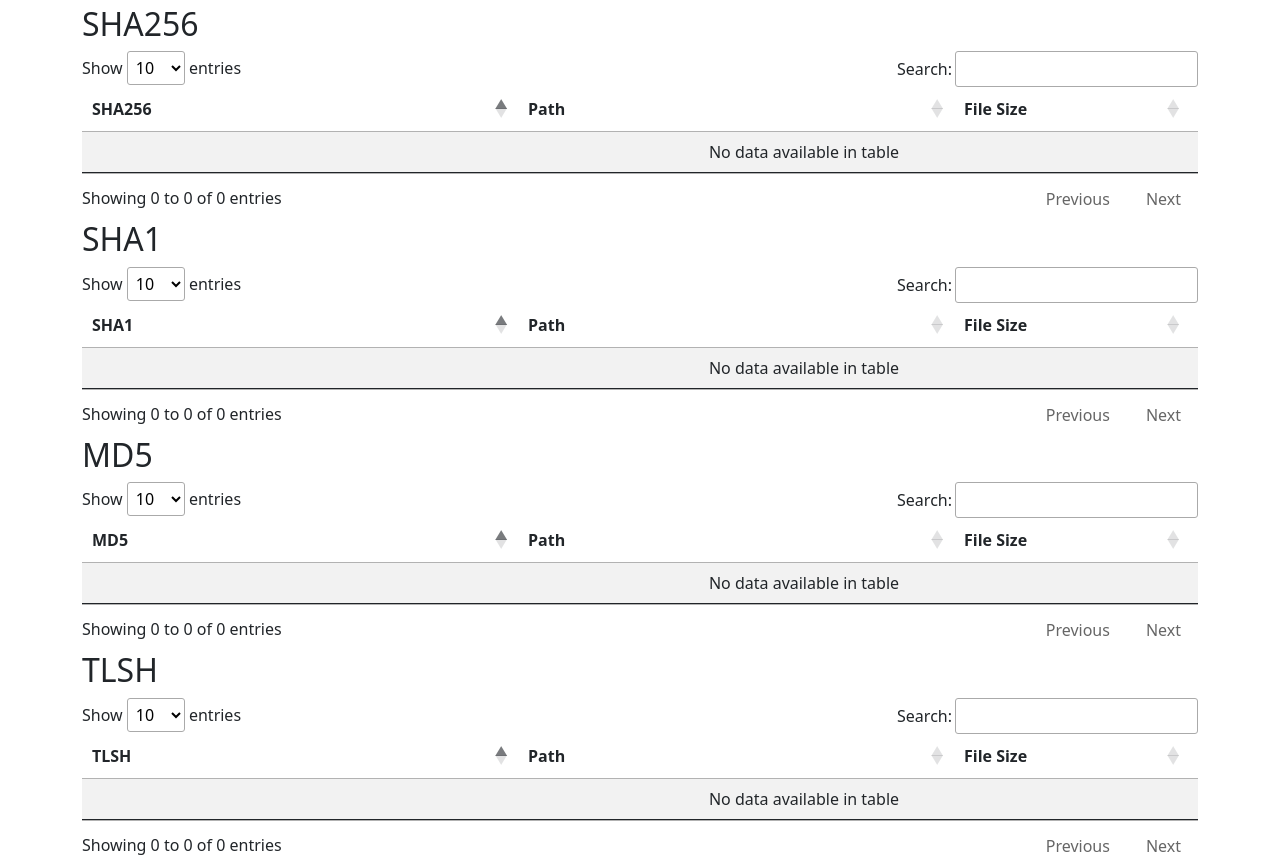
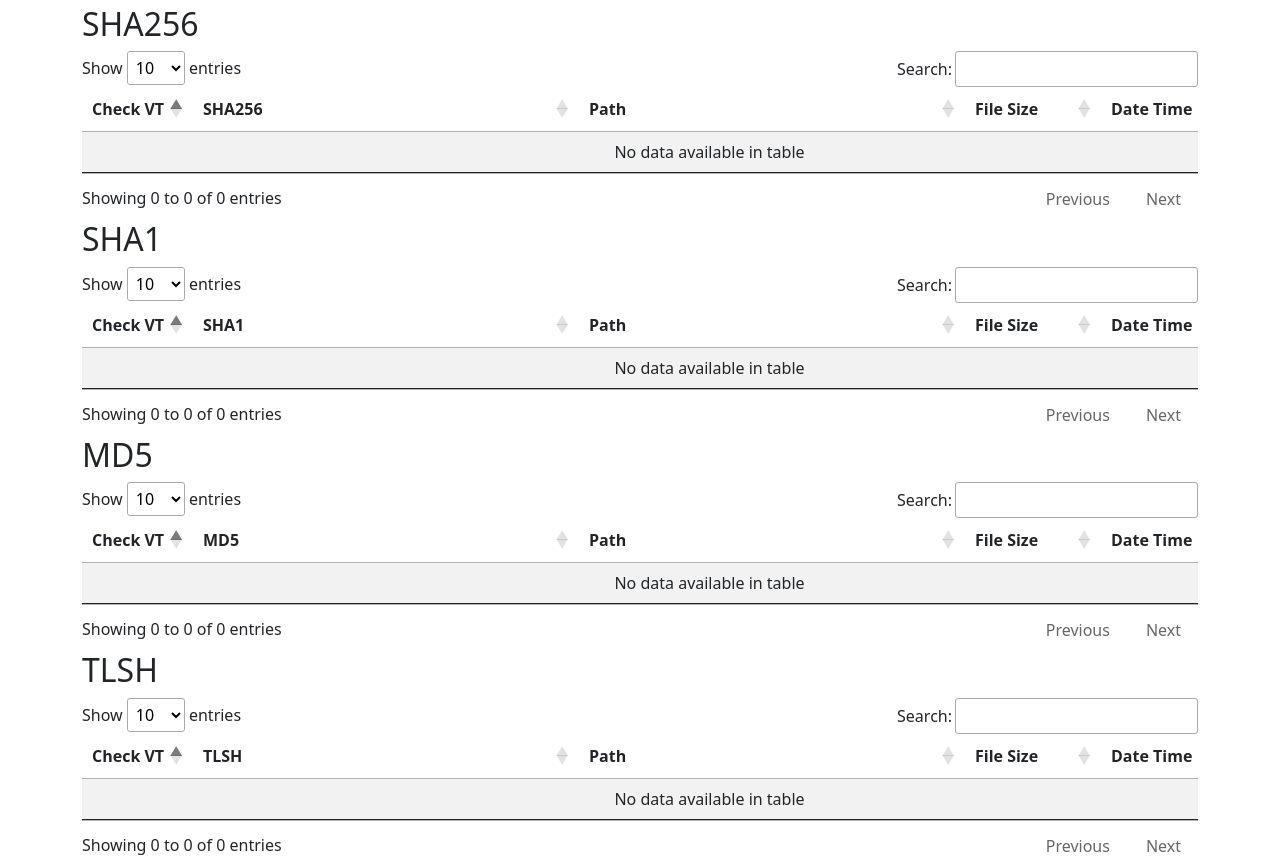
Before and after one commit to crispchris33/python-edr, a Flask app: page /single_item in a window 1280 px wide. Shown: the part 107-974 px from the top of the page. Run offline with Flask 3, Linux system fonts and the light colour scheme; data that the repository does not hold is empty; some libraries are stand-ins or nearby versions.

Commit message:
added vt check to single item view  - generates vt check from selected hash

```diff
--- a/app.py
+++ b/app.py
@@ -4,7 +4,7 @@
 import os
 import urllib.parse
 from urllib.parse import unquote
-
+from virus_check import run_vt_check
 
 app = Flask(__name__)
 
@@ -230,5 +230,19 @@
     })
 
 
+
+# VT Stuff
+
+@app.route('/run_vt_check', methods=['POST'])
+def handle_vt_check():
+    data = request.get_json()
+    hash_type = data['hash_type']
+    hash_value = data['hash_value']
+
+    run_vt_check(hash_type, hash_value)
+
+    return jsonify({'message': 'Scan complete'})
+
+
 if __name__ == "__main__":
     app.run(debug=True)
--- a/templates/base.html
+++ b/templates/base.html
@@ -6,6 +6,7 @@
     <script src="https://code.jquery.com/jquery-3.6.0.min.js"></script>
     <script src="https://cdn.datatables.net/1.10.25/js/jquery.dataTables.min.js"></script>
     <link rel="stylesheet" type="text/css" href="{{ url_for('static', filename='css/custom.css') }}">
+    <script type="text/javascript" src="/path/to/vt_check.js"></script>
   </head>
   <body>
     <nav class="navbar navbar-expand-lg navbar-light bg-primary">
--- a/templates/single_item.html
+++ b/templates/single_item.html
@@ -14,6 +14,7 @@
       <table id="table_sha256" class="table table-striped table-hover">
           <thead>
             <tr>
+              <th scope="col">Check VT</th>
               <th scope="col">SHA256</th>
               <th scope="col">Path</th>
               <th scope="col">File Size</th>
@@ -28,6 +29,7 @@
       <table id="table_sha1" class="table table-striped table-hover">
           <thead>
             <tr>
+              <th scope="col">Check VT</th>
               <th scope="col">SHA1</th>
               <th scope="col">Path</th>
               <th scope="col">File Size</th>
@@ -42,6 +44,7 @@
       <table id="table_md5" class="table table-striped table-hover">
           <thead>
             <tr>
+              <th scope="col">Check VT</th>
               <th scope="col">MD5</th>
               <th scope="col">Path</th>
               <th scope="col">File Size</th>
@@ -56,6 +59,7 @@
       <table id="table_tlsh" class="table table-striped table-hover">
           <thead>
             <tr>
+              <th scope="col">Check VT</th>
               <th scope="col">TLSH</th>
               <th scope="col">Path</th>
               <th scope="col">File Size</th>
@@ -75,10 +79,11 @@
             "serverSide": true,
             "scrollX": true,
             "columnDefs": [
-                { "width": "400px", "targets": 0 },
-                { "width": "400px", "targets": 1 },
-                { "width": "200px", "targets": 2 },
-                { "width": "300px", "targets": 3 },
+                { "width": "75px", "targets": 0 },
+                { "width": "350px", "targets": 1 },
+                { "width": "350px", "targets": 2 },
+                { "width": "100px", "targets": 3 },
+                { "width": "200px", "targets": 4 },
             ],
             "autoWidth": false
         };
@@ -96,6 +101,10 @@
                     },
                 },
                 "columns": [
+                    {
+                        "data": null,
+                        "defaultContent": "<button class='btn btn-primary vt-check'>Check</button>"
+                    },
                     { "data": "sha256" },
                     { "data": "path" },
                     { "data": "file_size" },
@@ -113,6 +122,10 @@
                     }
                 },
                 "columns": [
+                    {
+                        "data": null,
+                        "defaultContent": "<button class='btn btn-primary vt-check'>Check</button>"
+                    },
                     { "data": "sha1" },
                     { "data": "path" },
                     { "data": "file_size" },
@@ -130,6 +143,10 @@
                     }
                 },
                 "columns": [
+                    {
+                        "data": null,
+                        "defaultContent": "<button class='btn btn-primary vt-check'>Check</button>"
+                    },
                     { "data": "md5" },
                     { "data": "path" },
                     { "data": "file_size" },
@@ -147,12 +164,42 @@
                     }
                 },
                 "columns": [
+                    {
+                        "data": null,
+                        "defaultContent": "<button class='btn btn-primary vt-check'>Check</button>"
+                    },
                     { "data": "tlsh" },
                     { "data": "path" },
                     { "data": "file_size" },
                     { "data": "date_time" }
                 ]
             });
+
+            $(document).on('click', '.vt-check', function() {
+                var tableId = $(this).closest('table').attr('id');
+                var hashType = tableId.split('_')[1]; // send sha256, sha1, md5 or tlsh
+
+                var row_data = $('#' + tableId).DataTable().row($(this).parents('tr')).data();
+                var hash_value = row_data[hashType];
+
+                $.ajax({
+                    url: '/run_vt_check',
+                    type: 'POST',
+                    contentType: 'application/json',
+                    data: JSON.stringify({
+                        'hash_type': hashType,
+                        'hash_value': hash_value
+                    }),
+                    success: function(response) {
+                        $('#vtResultModalBody').html(response.message);
+                        $('#vtResultModal').modal('show');
+                        alert(response.message);
+                    },
+                    error: function(error) {
+                        console.error(error);
+                    }
+                });
+            });
         });
     </script>
      <script src="https://cdn.datatables.net/1.11.3/js/jquery.dataTables.min.js"></script>
```
Also changed, not shown: virus_check.py (added, +64 -0 lines).
